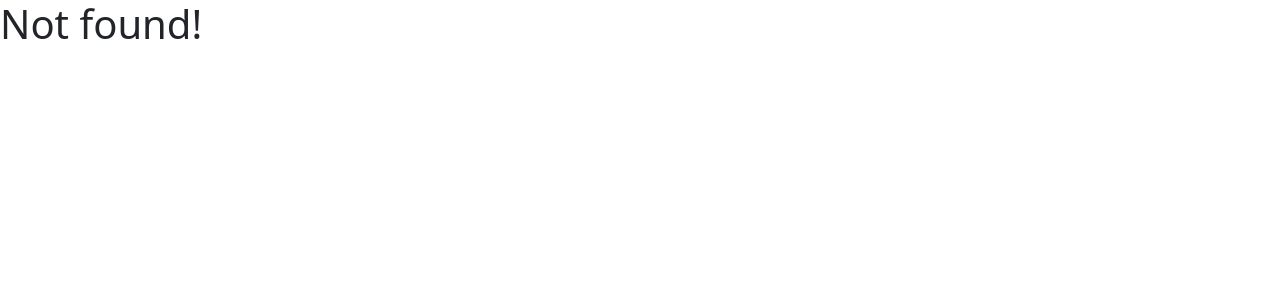
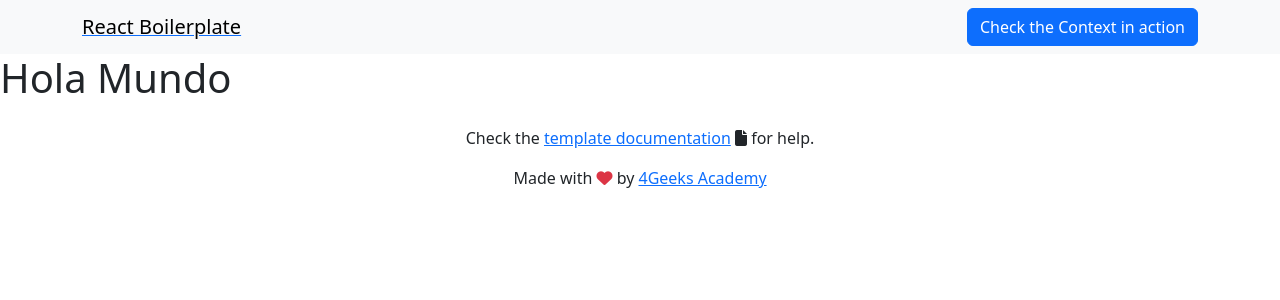
Before and after one commit to 4GeeksAcademy/Contact-List-Julian-Garcia, a React (Vite) app: page /nuevocontacto in a window 1280 px wide. Before the commit this address had no page. Shown: the top 300 px of the page. Built offline with nearby package versions, Linux system fonts and the light colour scheme.

Commit message:
falta completar crear tarea

```diff
--- /dev/null
+++ b/src/pages/AgregarContactos.jsx
@@ -0,0 +1,10 @@
+import React,{useState} from "react";
+import useGlobalReducer from "../hooks/useGlobalReducer.jsx";
+const AgregarContactos = () => {
+    return(
+        <div>
+            <h1>Hola Mundo</h1>
+        </div>
+    )
+}
+export default AgregarContactos
--- a/src/routes.jsx
+++ b/src/routes.jsx
@@ -9,6 +9,8 @@ import { Layout } from "./pages/Layout";
 import { Home } from "./pages/Home";
 import { Single } from "./pages/Single";
 import { Demo } from "./pages/Demo";
+import AgendarContactos from "./pages/AgregarContactos";
+import AgregarContactos from "./pages/AgregarContactos";
 
 export const router = createBrowserRouter(
     createRoutesFromElements(
@@ -25,6 +27,7 @@ export const router = createBrowserRouter(
         <Route path= "/" element={<Home />} />
         <Route path="/single/:theId" element={ <Single />} />  {/* Dynamic route for single items */}
         <Route path="/demo" element={<Demo />} />
+        <Route path="/nuevocontacto" element={<AgregarContactos/>} />
       </Route>
     )
 );
```
